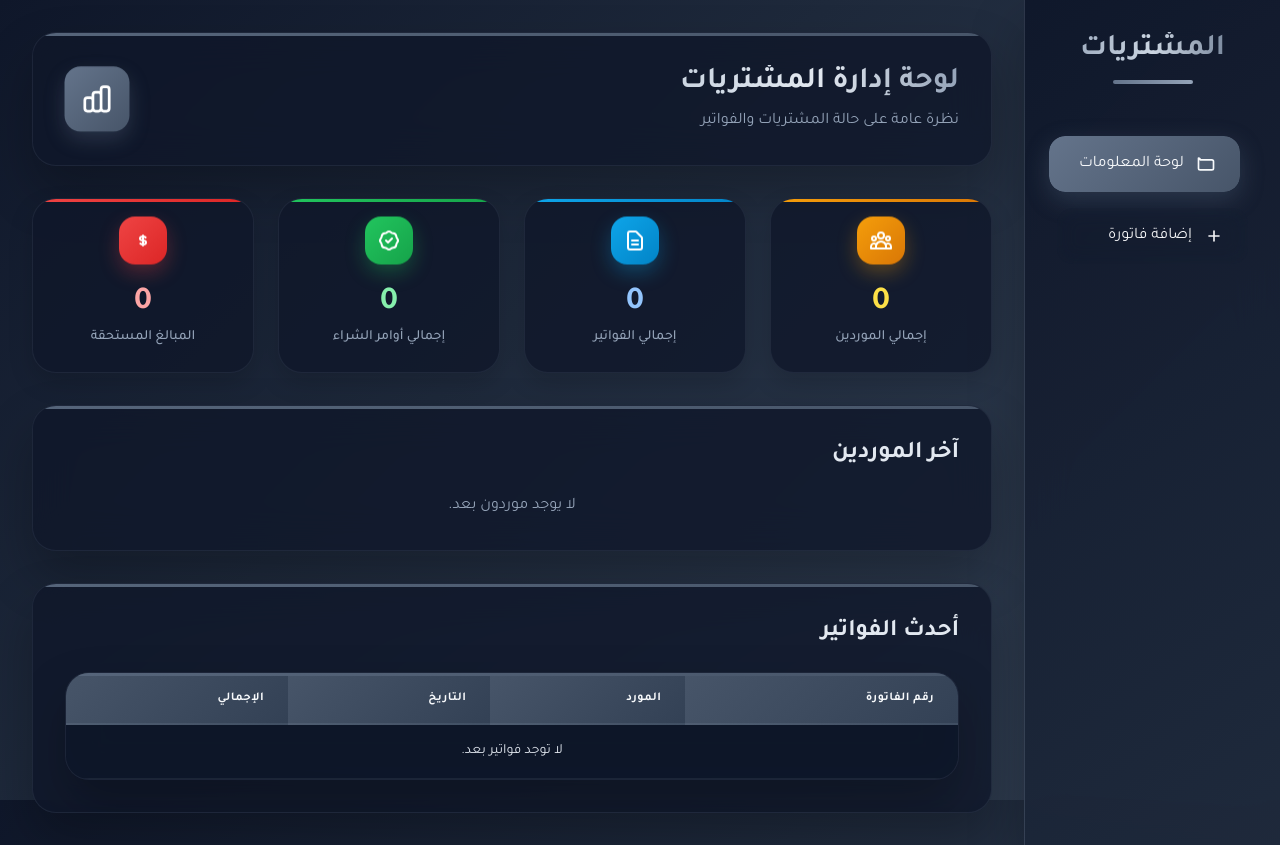
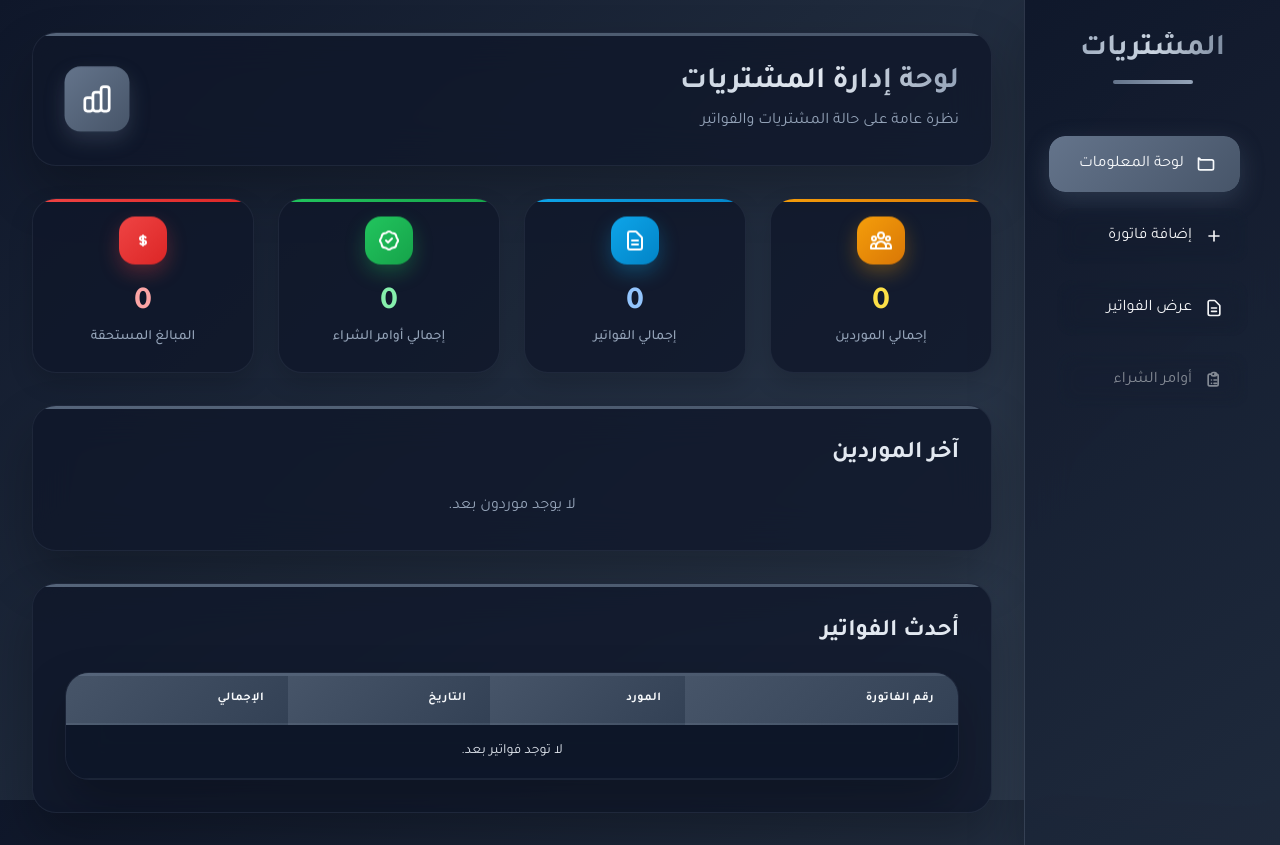
Before and after one commit to ixAbdulaziz/ERP-Last, a Flask app: page / in a window 1280 px wide. Run offline with Flask 3, Linux system fonts and the light colour scheme; some libraries are stand-ins or nearby versions.

Commit message:
Update layout.html

```diff
--- a/templates/layout.html
+++ b/templates/layout.html
@@ -29,6 +29,18 @@
           إضافة فاتورة
         </span>
       </a>
+      <a href="{{ url_for('view_suppliers') }}" class="nav-link {% if request.endpoint in ['view_suppliers', 'supplier_details'] %}active{% endif %} block py-4 px-6">
+        <span class="relative z-10 flex items-center gap-3">
+          <svg class="w-5 h-5" fill="none" stroke="currentColor" viewBox="0 0 24 24"><path stroke-linecap="round" stroke-linejoin="round" stroke-width="2" d="M9 12h6m-6 4h6m2 5H7a2 2 0 01-2-2V5a2 2 0 012-2h5.586a1 1 0 01.707.293l5.414 5.414a1 1 0 01.293.707V19a2 2 0 01-2 2z"></path></svg>
+          عرض الفواتير
+        </span>
+      </a>
+      <a href="#" class="nav-link block py-4 px-6 opacity-50 cursor-not-allowed">
+        <span class="relative z-10 flex items-center gap-3">
+          <svg class="w-5 h-5" fill="none" stroke="currentColor" viewBox="0 0 24 24"><path stroke-linecap="round" stroke-linejoin="round" stroke-width="2" d="M9 5H7a2 2 0 00-2 2v10a2 2 0 002 2h8a2 2 0 002-2V7a2 2 0 00-2-2h-2M9 5a2 2 0 002 2h2a2 2 0 002-2M9 5a2 2 0 012-2h2a2 2 0 012 2m-3 7h3m-3 4h3m-6-4h.01M9 16h.01"></path></svg>
+          أوامر الشراء
+        </span>
+      </a>
     </nav>
   </aside>
 
```
